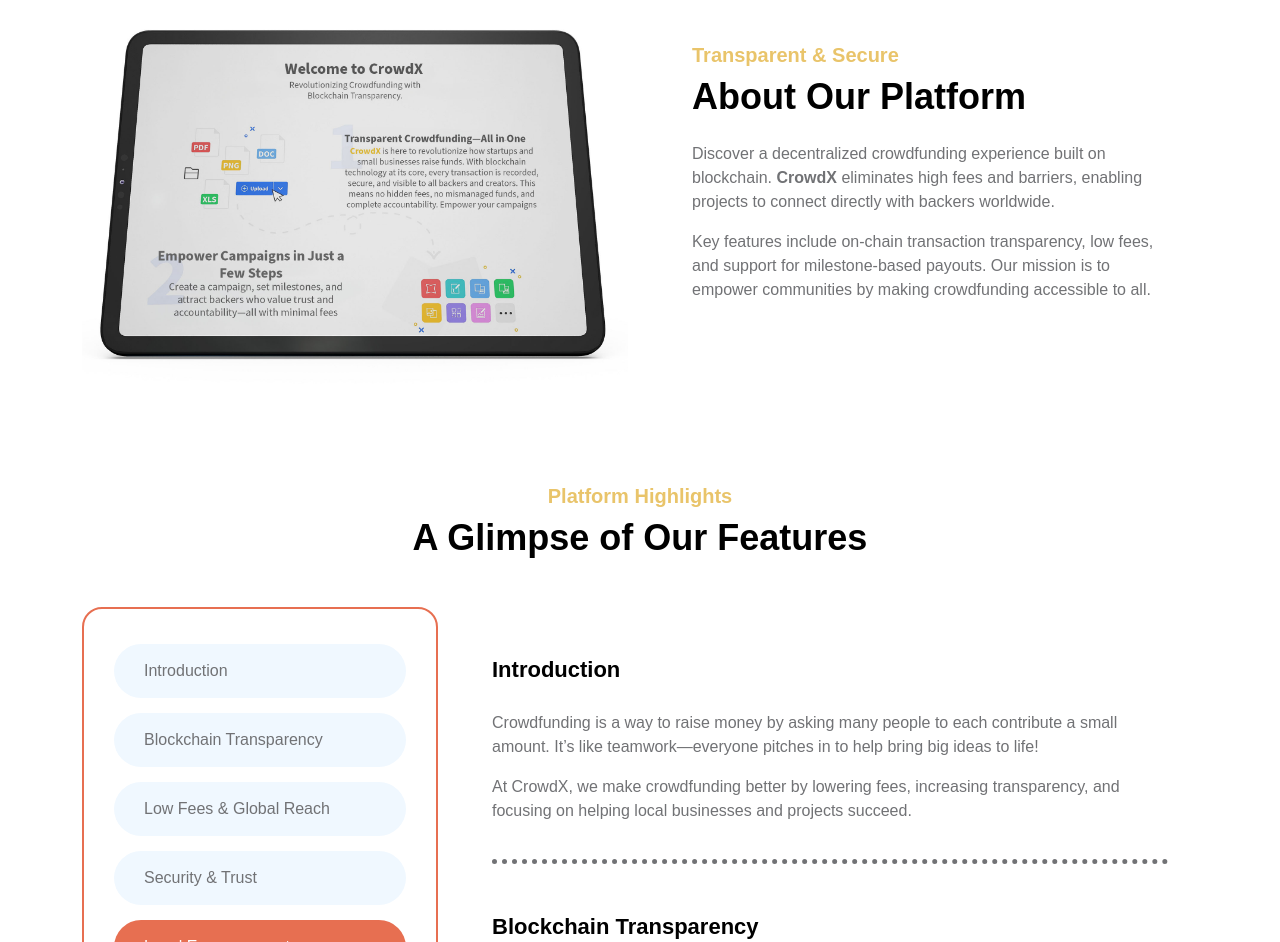
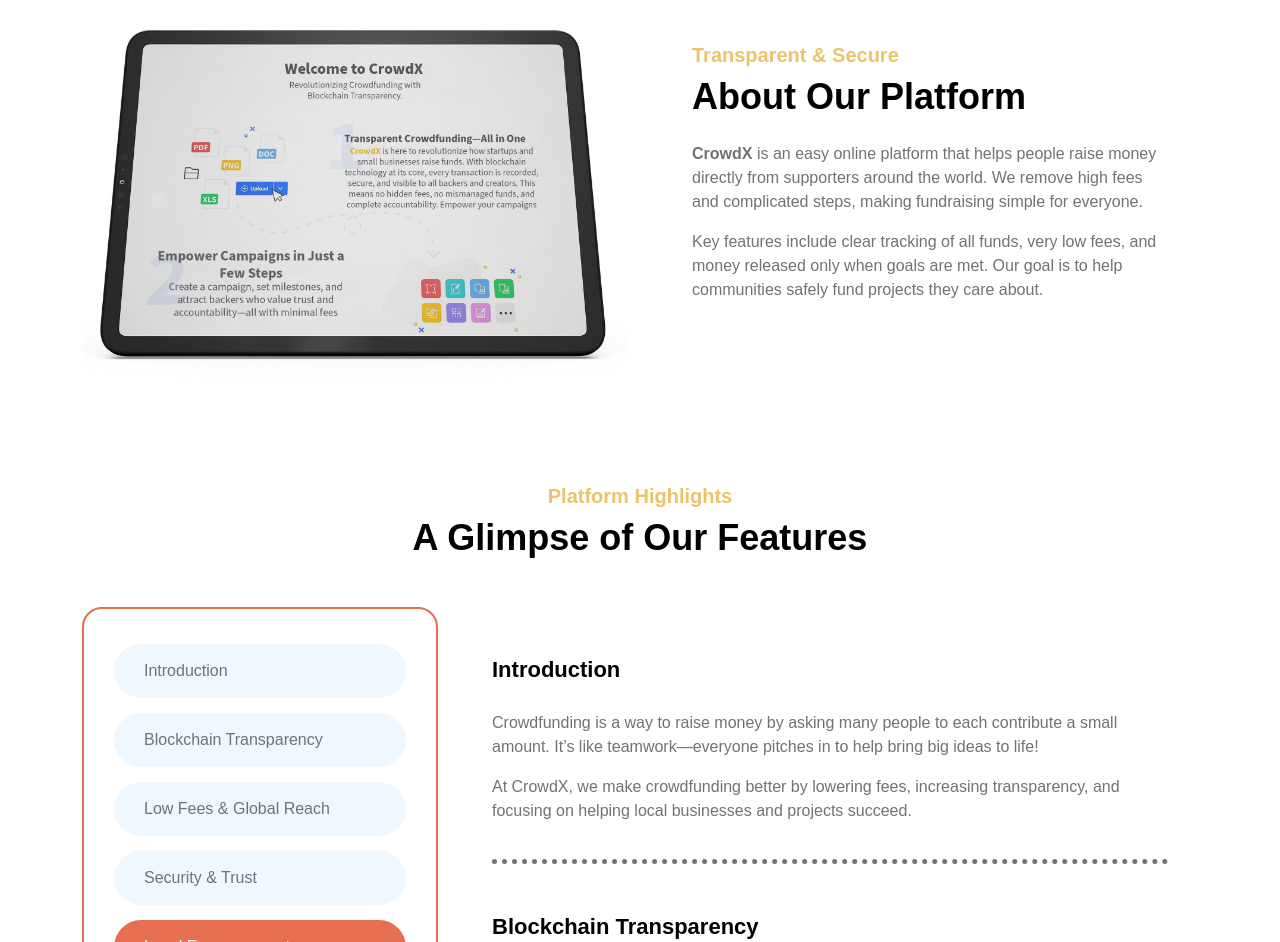
Before and after one commit to ArtfulOneXD/CrowdX, a plain HTML site: page index.html in a window 1280 px wide. Shown: the part 973-1915 px from the top of the page. Drawn offline with Linux system fonts and the light colour scheme; a web font is replaced by a local one.

Commit message:
Update index.html

```diff
--- a/index.html
+++ b/index.html
@@ -160,16 +160,13 @@
                             <div class="book-section-info">
                                 <h6>Transparent &amp; Secure</h6>
                                 <h2 class="mb-4">About Our Platform</h2>
-                                <p>
-                                    Discover a decentralized crowdfunding experience built on blockchain.
-                                    <strong>CrowdX</strong> eliminates high fees and barriers, enabling
-                                    projects to connect directly with backers worldwide.
-                                </p>
-                                <p>
-                                    Key features include on-chain transaction transparency, low fees, and
-                                    support for milestone-based payouts. Our mission is to empower
-                                    communities by making crowdfunding accessible to all.
-                                </p>
+<p>
+    <strong>CrowdX</strong> is an easy online platform that helps people raise money directly from supporters around the world. We remove high fees and complicated steps, making fundraising simple for everyone.
+</p>
+<p>
+    Key features include clear tracking of all funds, very low fees, and money released only when goals are met. Our goal is to help communities safely fund projects they care about.
+</p>
+
                             </div>
                         </div>
                     </div>
```
